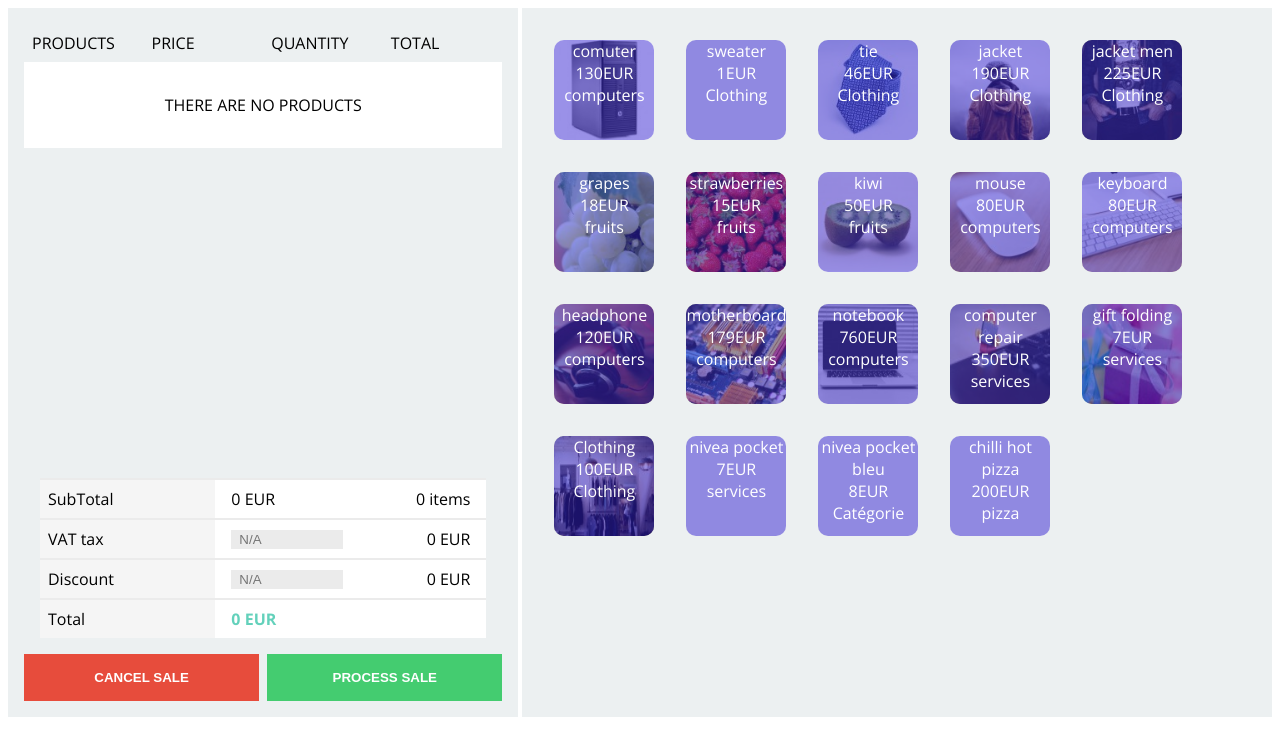
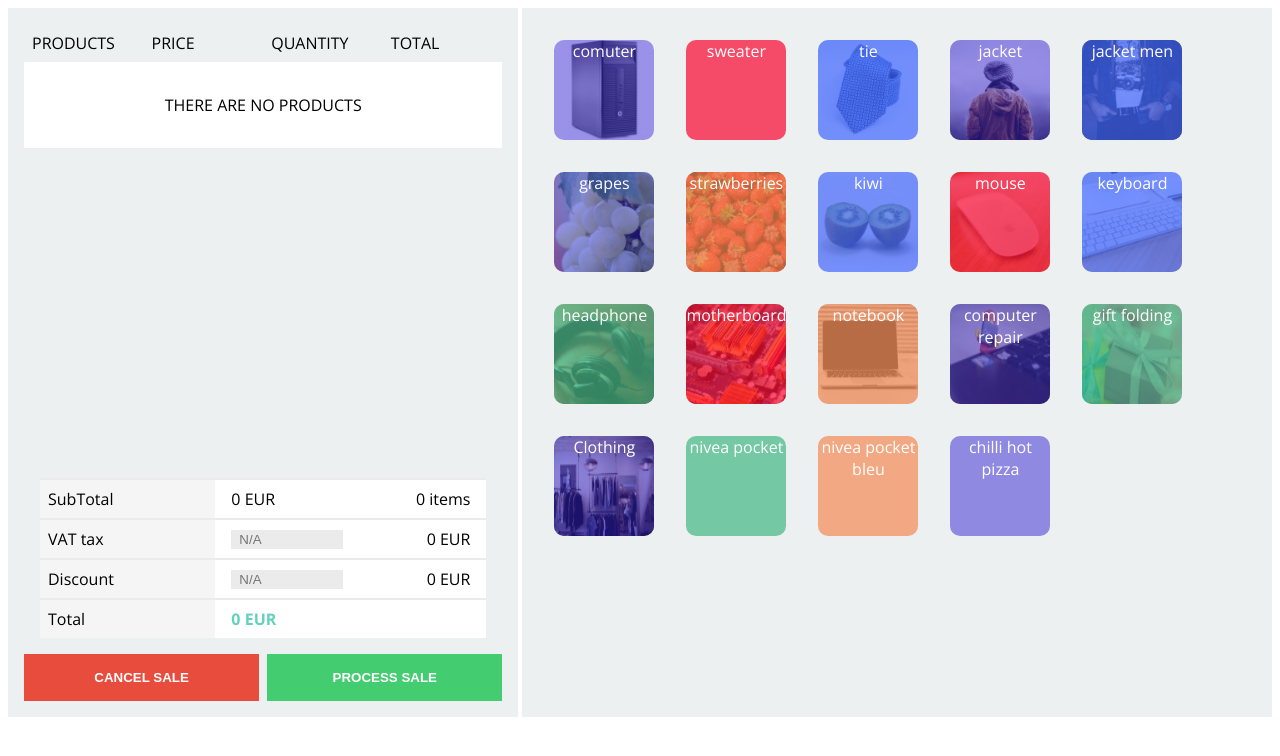
Before and after one commit to sandeepkapri/codinova, a React app: page / in a window 1280 px wide. Shown: the top 756 px of the page. Built offline with nearby package versions, Linux system fonts and the light colour scheme.

Commit message:
Random Color in right panel

```diff
--- a/src/ui/pages/Homepage/AddedItem.jsx
+++ b/src/ui/pages/Homepage/AddedItem.jsx
@@ -5,13 +5,13 @@ export function AddedItem(props) {
     return (
         <HomeConsumer>
             {recivedObj => (props.itemDesc.map(itemDetail => (
-                <div className="product-info" >
+                <div className="product-info" key={itemDetail.name}>
                     <div className="product-row">
                         <div><span className="close-btn" onClick={() => recivedObj.deleteItem(itemDetail)}>&times;</span><span>{itemDetail.name}</span></div>
                         <div>{itemDetail.price}</div>
                         <div>
                             <span className="pm-btn" onClick={() => recivedObj.productQtyHandler(itemDetail, "dec")}>-</span>
-                            <input value={itemDetail.quantity} className="quantity-count" />
+                            <span className="quantity-count" >{itemDetail.quantity}</span>
                             <span className="pm-btn" onClick={() => recivedObj.productQtyHandler(itemDetail)}>+</span></div>
                         <div>{itemDetail.total} INR</div>
                     </div>
--- a/src/ui/pages/Homepage/LeftPanel.jsx
+++ b/src/ui/pages/Homepage/LeftPanel.jsx
@@ -106,7 +106,7 @@ export class LeftPanel extends Component {
 
                                     {
                                         this.props.insertItem.map((item, ind) => (
-                                            <div className="data-tr-1">
+                                            <div className="data-tr-1" key={item.name}>
                                                 <div>{ind}</div>
                                                 <div>{item.name}</div>
                                                 <div>{item.quantity}</div>
--- a/src/ui/pages/Homepage/LeftPanel.scss
+++ b/src/ui/pages/Homepage/LeftPanel.scss
@@ -58,7 +58,8 @@
 
 }
 .quantity-count {
-    width: 1rem;
+    display: inline-block;
+    width: 1.5rem;
     text-align: center;
     border-radius: 5px;
     border: 1px solid;
--- a/src/ui/pages/Homepage/RightPanel.jsx
+++ b/src/ui/pages/Homepage/RightPanel.jsx
@@ -9,9 +9,9 @@ export class RightPanel extends Component {
                 <div className="product-list">
                     {
                         Products.map((product) => (
-                            <div className="product-wrap" onClick={() => this.props.addItem(product)}>
+                            <div className="product-wrap" onClick={() => this.props.addItem(product)} key={product.name}>
                                 <div className="product-image">{product.image ? <img src={require(`../../../assets/images/${product.image}`)} /> : ''}</div>
-                                <div className="color-film"></div>
+                                <div className={`color-film bg-${Math.floor(Math.random() * 5)}`}></div>
                                 <div className="product-name">{product.name}</div>
                                 <div className="product-price">{product.price}EUR</div>
                                 <div className="product-category">{product.category}</div>
--- a/src/ui/pages/Homepage/RightPanel.scss
+++ b/src/ui/pages/Homepage/RightPanel.scss
@@ -1,3 +1,4 @@
+@import '../../styles/colors';
 .right-panel {
   flex: 3;
   margin-left: .25rem;
@@ -17,6 +18,11 @@
   text-align: center;
   color: #fff;
   border-radius: 10px;
+  &:hover{
+    .product-price,.product-category{
+      display: block;
+    }
+  }
 }
 
 .product-image {
@@ -37,3 +43,11 @@
     height: 100px;
     background: rgba(54, 37, 209, .5);
 }
+@for $i from 1 through length($bg-color-list) {
+  .bg-#{$i}{
+    background: nth($bg-color-list,$i);
+  }
+}
+.product-price, .product-category{
+  display: none;
+}
--- a/src/ui/styles/_colors.scss
+++ b/src/ui/styles/_colors.scss
@@ -11,3 +11,5 @@ $color-7: #63d1bb;
 
 $btn-red: $color-2;
 $btn-green: $color-3;
+
+$bg-color-list : rgba(245, 138, 84, 0.7), rgba(249, 7, 47, 0.7), rgba(66, 184, 131, 0.7), rgba(62, 100, 255, 0.7), rgba(231, 76, 60, 0.7), rgba(129, 5, 216, 0.7);
```
